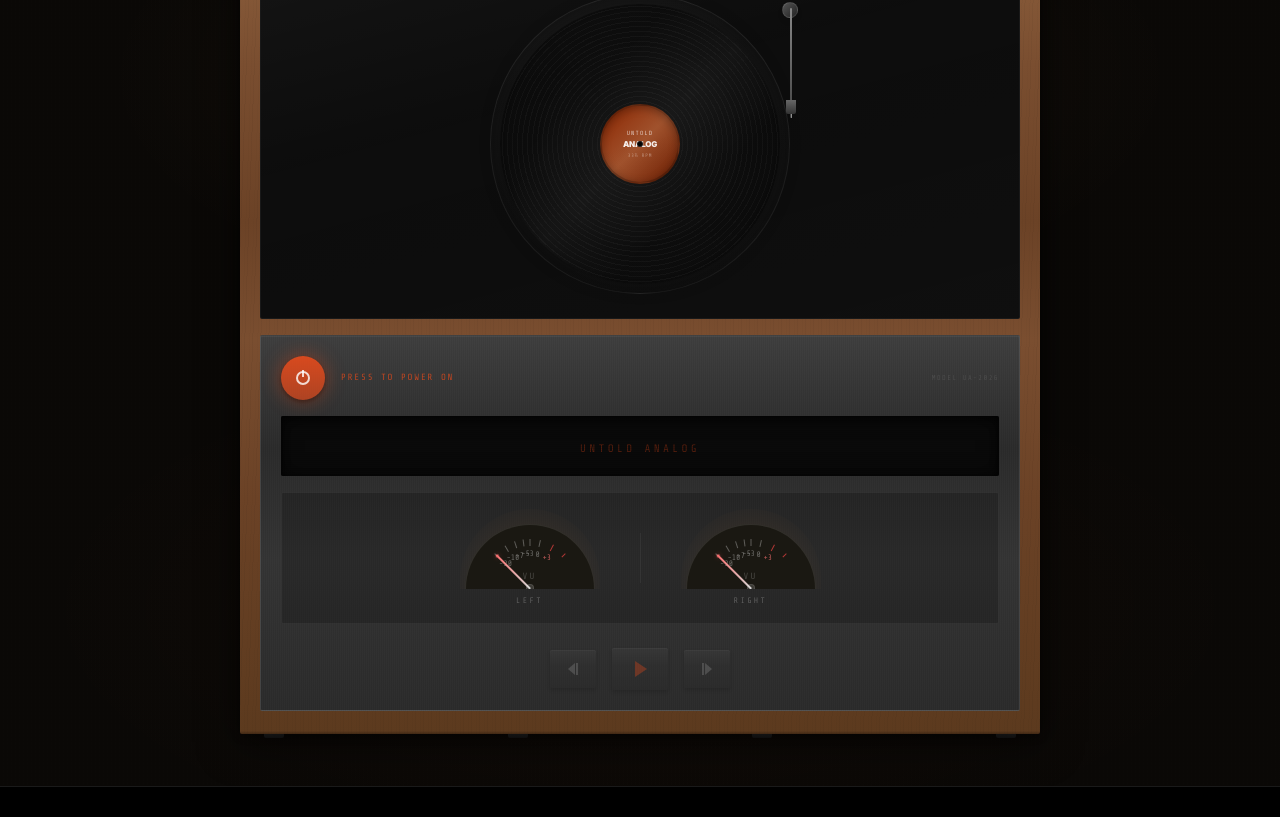
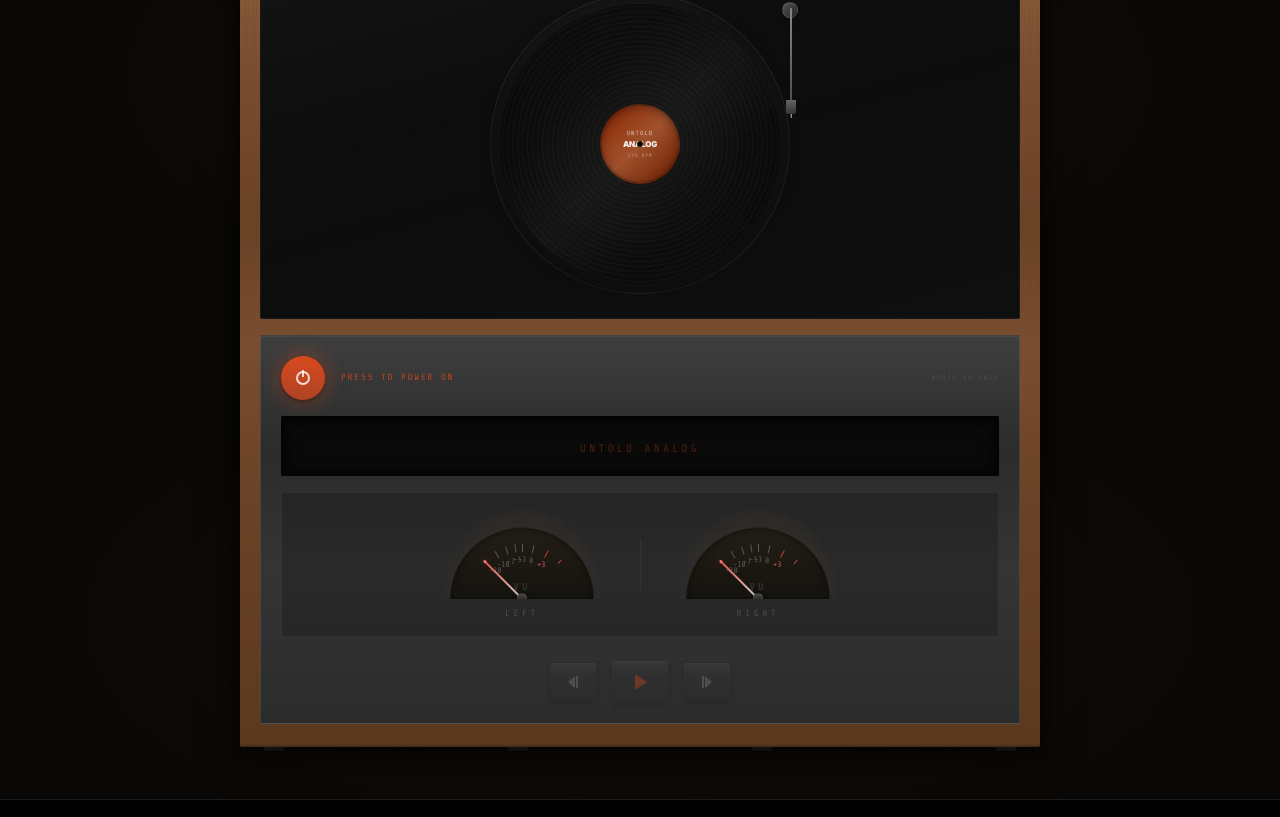
Before and after one commit to GringoChido/untold_works, a React (Vite) app: page /analog in a window 1280 px wide. Shown: the part 798-1615 px from the top of the page. Built offline with nearby package versions, Linux system fonts and the light colour scheme.

Commit message:
Add files via upload

```diff
--- a/components/stereo/VUMeter.tsx
+++ b/components/stereo/VUMeter.tsx
@@ -1,5 +1,4 @@
-import React from 'react';
-import { motion, useSpring, useTransform } from 'framer-motion';
+import React, { useRef, useEffect } from 'react';
 import './stereo.css';
 
 interface VUMeterProps {
@@ -8,8 +7,15 @@
 }
 
 const VUMeter: React.FC<VUMeterProps> = ({ level, label }) => {
-  const springLevel = useSpring(level, { stiffness: 300, damping: 15, mass: 0.5 });
-  const rotation = useTransform(springLevel, [0, 1], [-45, 45]);
+  const needleRef = useRef<HTMLDivElement>(null);
+
+  // Direct DOM manipulation — bypasses React render cycle for smooth 60fps needle movement
+  useEffect(() => {
+    if (needleRef.current) {
+      const rotation = -45 + level * 90; // maps 0→-45deg, 1→+45deg
+      needleRef.current.style.transform = `translateX(-50%) rotate(${rotation}deg)`;
+    }
+  }, [level]);
 
   const tickMarks = [
     { angle: -45, label: '-20' },
@@ -24,13 +30,17 @@
 
   return (
     <div className="flex flex-col items-center">
-      <div className="relative w-[120px] h-[70px] sm:w-[140px] sm:h-[80px] overflow-hidden">
-        {/* VU Meter face */}
+      {/* Meter housing */}
+      <div className="relative w-[130px] h-[75px] sm:w-[155px] sm:h-[90px] overflow-hidden">
+        {/* Warm backlight glow */}
         <div className="absolute inset-0 vu-backlight rounded-t-full" />
 
-        {/* Dial face background */}
-        <div className="absolute bottom-0 left-1/2 -translate-x-1/2 w-[110px] h-[55px] sm:w-[130px] sm:h-[65px] rounded-t-full bg-[#1a1812] border border-white/10 border-b-0 overflow-hidden">
-          {/* Tick marks and labels */}
+        {/* Dial face */}
+        <div className="absolute bottom-0 left-1/2 -translate-x-1/2 w-[120px] h-[60px] sm:w-[145px] sm:h-[72px] rounded-t-full bg-gradient-to-b from-[#1e1c16] to-[#15130e] border border-white/[0.08] border-b-0 overflow-hidden shadow-[inset_0_1px_6px_rgba(0,0,0,0.5)]">
+          {/* Subtle warm tint */}
+          <div className="absolute inset-0 bg-gradient-to-b from-[#ff8c00]/[0.02] to-transparent pointer-events-none" />
+
+          {/* Tick marks */}
           {tickMarks.map((tick, i) => (
             <div
               key={i}
@@ -38,14 +48,14 @@
               style={{
                 transform: `translateX(-50%) rotate(${tick.angle}deg)`,
                 transformOrigin: 'bottom center',
-                height: '50px',
+                height: '55px',
                 width: '1px',
               }}
             >
-              <div className={`w-[1px] ${i >= 6 ? 'bg-red-500/70' : 'bg-white/30'}`} style={{ height: tick.label ? '7px' : '5px' }} />
+              <div className={`w-[1px] ${i >= 6 ? 'bg-red-500/80' : 'bg-[#e8e4d8]/30'}`} style={{ height: tick.label ? '8px' : '5px' }} />
               {tick.label && (
                 <span
-                  className={`absolute top-[9px] left-1/2 -translate-x-1/2 font-led text-[7px] sm:text-[8px] ${i >= 6 ? 'text-red-400/70' : 'text-white/35'}`}
+                  className={`absolute top-[10px] left-1/2 -translate-x-1/2 font-led text-[7px] sm:text-[8px] ${i >= 6 ? 'text-red-400/80' : 'text-[#e8e4d8]/30'}`}
                   style={{ transform: `translateX(-50%) rotate(${-tick.angle}deg)` }}
                 >
                   {tick.label}
@@ -55,28 +65,33 @@
           ))}
 
           {/* "VU" label */}
-          <div className="absolute bottom-[5px] left-1/2 -translate-x-1/2 font-led text-[8px] sm:text-[9px] text-white/20 tracking-[0.25em]">
+          <div className="absolute bottom-[5px] left-1/2 -translate-x-1/2 font-led text-[8px] sm:text-[10px] text-[#e8e4d8]/20 tracking-[0.3em]">
             VU
           </div>
         </div>
 
-        {/* Needle */}
-        <motion.div
-          className="absolute bottom-0 left-1/2 w-[1.5px] bg-gradient-to-t from-white/80 to-red-400 z-10"
+        {/* Needle — direct DOM via ref, no Framer Motion */}
+        <div
+          ref={needleRef}
+          className="absolute bottom-0 left-1/2 w-[1.5px] z-10"
           style={{
-            height: '48px',
+            height: '54px',
             transformOrigin: 'bottom center',
-            rotate: rotation,
-            translateX: '-50%',
+            transform: 'translateX(-50%) rotate(-45deg)',
+            background: 'linear-gradient(to top, rgba(255,255,255,0.8), #e8524a)',
+            transition: 'transform 0.08s linear',
           }}
         >
-          <div className="absolute top-0 left-1/2 -translate-x-1/2 w-[3px] h-[3px] rounded-full bg-red-400 shadow-[0_0_4px_rgba(239,68,68,0.5)]" />
-        </motion.div>
+          {/* Needle tip glow */}
+          <div className="absolute top-0 left-1/2 -translate-x-1/2 w-[3px] h-[3px] rounded-full bg-red-400 shadow-[0_0_6px_rgba(239,68,68,0.6)]" />
+        </div>
 
-        {/* Needle pivot point */}
-        <div className="absolute bottom-[-3px] left-1/2 -translate-x-1/2 w-[8px] h-[8px] rounded-full bg-white/15 border border-white/10 z-20" />
+        {/* Needle pivot */}
+        <div className="absolute bottom-[-4px] left-1/2 -translate-x-1/2 w-[10px] h-[10px] rounded-full bg-gradient-to-b from-[#444] to-[#222] border border-white/10 z-20 shadow-[0_0_4px_rgba(0,0,0,0.5)]" />
       </div>
-      <span className="font-led text-[7px] sm:text-[8px] text-white/25 tracking-[0.3em] mt-1.5 uppercase">{label}</span>
+
+      {/* Channel label */}
+      <span className="font-led text-[8px] sm:text-[9px] text-[#e8e4d8]/20 tracking-[0.4em] mt-2 uppercase">{label}</span>
     </div>
   );
 };
```
